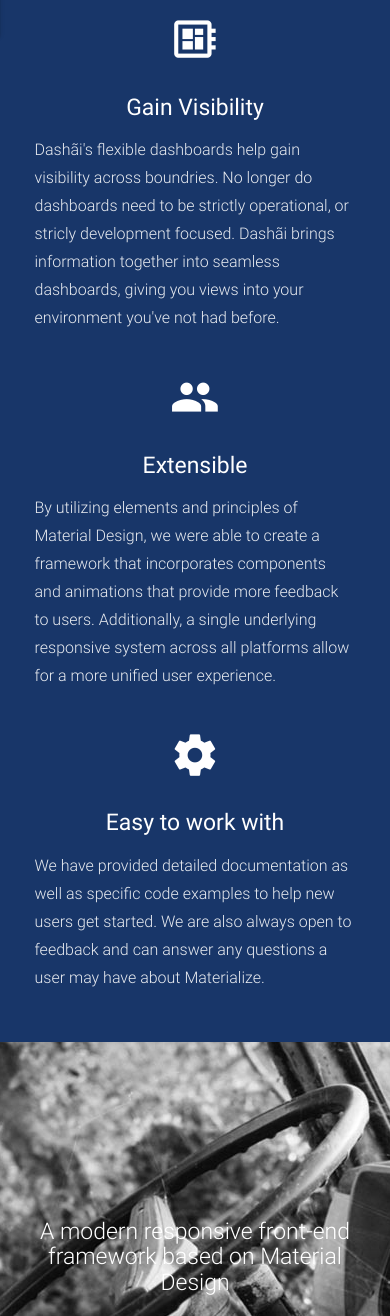
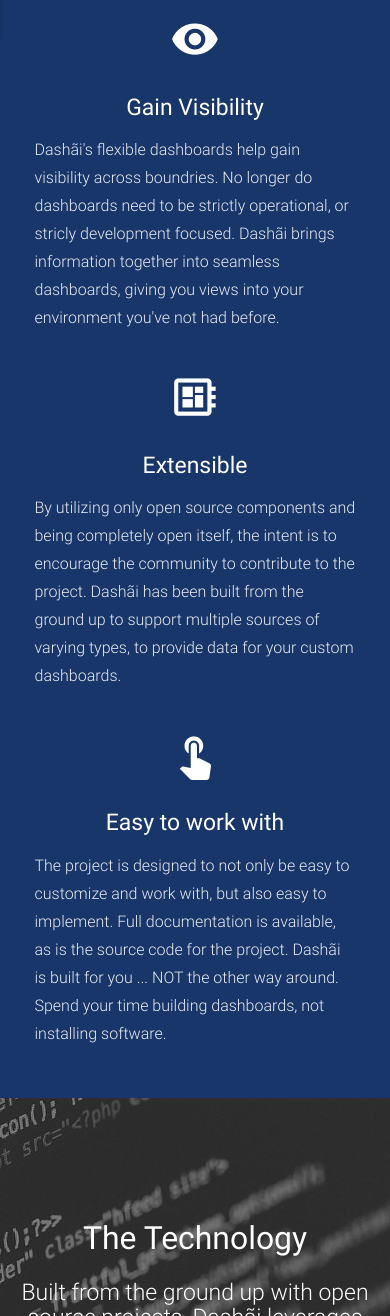
Before and after one commit to my-test-hub/dashai.github.io, a Jekyll site: the page built from index.html, in a window 390 px wide, cut to the strip 924-2240 px from the top of the page. Built offline with Jekyll 4.4.1, drawn with Linux system fonts in a browser that asks for light colours; nearby versions of some CDN libraries; some of the changed text lies outside the part shown.

Commit message:
need to fix mobile

```diff
--- a/_includes/navigation.html
+++ b/_includes/navigation.html
@@ -10,7 +10,11 @@
       </ul>
 
       <ul id="nav-mobile" class="side-nav">
-        <li><a href="#">Navbar Link</a></li>
+        <li><a href="/#features">Features</a></li>
+        <li><a href="#">Tech</a></li>
+        <li><a href="#">Sponsors</a></li>
+        <li><a href="#">Docs</a></li>
+        <li><a class="bold_nav" href="#">Get it now</a></li>
       </ul>
       <a href="#" data-activates="nav-mobile" class="button-collapse"><i class="material-icons">menu</i></a>
     </div>
--- a/css/style.css
+++ b/css/style.css
@@ -5,6 +5,35 @@
  *
  * Made By MaterializeCSS.com
  */
+
+ @media only screen and (max-width : 992px) {
+  .parallax-container .section {
+    /* position: absolute;
+    top: 40%; */
+  }
+  #index-banner .section {
+    /* top: 40%; */
+    padding-top: 30%;
+  }
+  /* .logo {
+    position: relative;
+  }
+  .logo img {
+    position: relative;
+    top: 0;
+    bottom: 0;
+    left: 0;
+    right: 0;
+    margin: auto;
+  } */
+}
+
+@media only screen and (max-width : 600px) {
+  #index-banner .section {
+    /* top: 40%; */
+    padding-top: 30%;
+  }
+}
 
 html {
   background-color: rgb(24,54,105);
@@ -86,24 +115,6 @@
   color: white !important;
   font-size: 10px !important;
 }
-/* .parallax {
-  display: block;
-  position: relative;
-  background-size: cover;
-  background-position: center;
-}
-
-.parallax::before {
-  content: "";
-  display: block;
-  position: absolute;
-  top: 0;
-  bottom: 0;
-  left: 0;
-  right: 0;
-  background: rgba(24,54,105,0.6);
-
-} */
 
 .parallax-container {
   min-height: 380px;
@@ -115,22 +126,6 @@
     width: 100%;
   }
 
-@media only screen and (max-width : 992px) {
-  .parallax-container .section {
-    position: absolute;
-    top: 40%;
-  }
-  #index-banner .section {
-    top: 10%;
-  }
-}
-
-@media only screen and (max-width : 600px) {
-  #index-banner .section {
-    /* top: 0; */
-  }
-}
-
 .icon-block {
   padding: 0 15px;
 }
@@ -141,3 +136,28 @@
 footer.page-footer {
   margin: 0;
 }
+
+.logo img {
+  max-width: 150px;
+  filter: brightness(0) invert(1);
+  -webit-filter: brightness(0) invert(1);
+  /* filter: grayscale(100%);
+  -webkit-filter: grayscale(100%);
+  filter: gray; */
+}
+
+.logo-row {
+  /* margin-top: 10%; */
+  /* transform: translateY(-50%); */
+}
+.logo {
+  position: relative;
+}
+.logo img {
+  position: absolute;
+  top: 0;
+  bottom: 0;
+  left: 0;
+  right: 0;
+  margin: auto;
+}
--- a/index.html
+++ b/index.html
@@ -8,7 +8,7 @@
     <div class="section no-pad-bot">
       <div class="container">
         <br><br>
-        <h1 class="header center white-text text-lighten-2">YOUR DevOps Dashboard</h1>
+        <h3 class="header center white-text text-lighten-2">YOUR DevOps Dashboard</h3>
         <!-- <div class="screenshots">
           <div class="slider">
               <ul class="slides">
@@ -55,7 +55,7 @@
       <div class="row">
         <div class="col s12 m4">
           <div class="icon-block">
-            <h2 class="center white-text"><i class="material-icons">developer_board</i></h2>
+            <h2 class="center white-text"><i class="material-icons">visibility</i></h2>
             <h5 class="center">Gain Visibility</h5>
 
             <p class="light">Dash&atilde;i's flexible dashboards help gain visibility across boundries. No longer do dashboards need to be strictly operational, or stricly development focused. Dash&atilde;i brings information together into seamless dashboards, giving you views into your environment you've not had before. </p>
@@ -64,19 +64,19 @@
 
         <div class="col s12 m4">
           <div class="icon-block">
-            <h2 class="center white-text"><i class="material-icons">group</i></h2>
+            <h2 class="center white-text"><i class="material-icons">developer_board</i></h2>
             <h5 class="center">Extensible</h5>
 
-            <p class="light">By utilizing elements and principles of Material Design, we were able to create a framework that incorporates components and animations that provide more feedback to users. Additionally, a single underlying responsive system across all platforms allow for a more unified user experience.</p>
+            <p class="light">By utilizing only open source components and being completely open itself, the intent is to encourage the community to contribute to the project. Dash&atilde;i has been built from the ground up to support multiple sources of varying types, to provide data for your custom dashboards. </p>
           </div>
         </div>
 
         <div class="col s12 m4">
           <div class="icon-block">
-            <h2 class="center white-text"><i class="material-icons">settings</i></h2>
+            <h2 class="center white-text"><i class="material-icons">touch_app</i></h2>
             <h5 class="center">Easy to work with</h5>
 
-            <p class="light">We have provided detailed documentation as well as specific code examples to help new users get started. We are also always open to feedback and can answer any questions a user may have about Materialize.</p>
+            <p class="light">The project is designed to not only be easy to customize and work with, but also easy to implement. Full documentation is available, as is the source code for the project. Dash&atilde;i is built for you ... NOT the other way around. Spend your time building dashboards, not installing software. </p>
           </div>
         </div>
       </div>
@@ -89,24 +89,48 @@
     <div class="section no-pad-bot">
       <div class="container">
         <div class="row center">
-          <h5 class="header col s12 light">A modern responsive front-end framework based on Material Design</h5>
+          <h4 class="header center white-text text-lighten-2">The Technology</h4>
+          <h5 class="header col s12 light">Built from the ground up with open source projects, Dash&atilde;i leverages these key leading technologies</h5>
         </div>
       </div>
     </div>
-    <div class="parallax"><img src="background2.jpg" alt="Unsplashed background img 2"></div>
+    <div class="parallax"><img src="img/code-1839406_1280_blue.jpg" alt="Unsplashed background img 2"></div>
   </div>
 
   <div class="container">
     <div class="section">
-
-      <div class="row">
-        <div class="col s12 center">
-          <h3><i class="mdi-content-send brown-text"></i></h3>
-          <h4>Contact Us</h4>
-          <p class="left-align light">Lorem ipsum dolor sit amet, consectetur adipiscing elit. Nullam scelerisque id nunc nec volutpat. Etiam pellentesque tristique arcu, non consequat magna fermentum ac. Cras ut ultricies eros. Maecenas eros justo, ullamcorper a sapien id, viverra ultrices eros. Morbi sem neque, posuere et pretium eget, bibendum sollicitudin lacus. Aliquam eleifend sollicitudin diam, eu mattis nisl maximus sed. Nulla imperdiet semper molestie. Morbi massa odio, condimentum sed ipsum ac, gravida ultrices erat. Nullam eget dignissim mauris, non tristique erat. Vestibulum ante ipsum primis in faucibus orci luctus et ultrices posuere cubilia Curae;</p>
+      <h4 class="header center white-text text-lighten-2">Projects</h4>
+      <div class="row center"><p><br> </p></div>
+      <div class="row center">
+        <div class="logo-row col l1 m0 s0"></div>
+        <div class="logo-row col l2 m12 s12">
+          <div class="logo">
+            <a href="https://www.redhat.com/en"><img class="responsive-img" style="" src="/img/logos/grafana.png"></a>
+          </div>
         </div>
+        <div class="logo-row col l2 m12 s12">
+          <div class="logo">
+            <a href="https://github.com/features"><img class="responsive-img" style="" src="/img/logos/influxdb.png"></a>
+          </div>
+        </div>
+        <div class="logo-row col l2 m12 s12">
+          <div class="logo">
+            <a href="https://www.mongodb.com"><img class="responsive-img" style="max-width: 125px;" src="/img/logos/PatternFly_Logo.png"></a>
+          </div>
+        </div>
+        <div class="logo-row col l2 m12 s12">
+          <div class="logo">
+            <a href="https://www.aquasec.com/"><img class="responsive-img" style="" src="/img/logos/prometheus_logo.png"></a>
+          </div>
+        </div>
+        <div class="logo-row col l2 m12 s12">
+          <div class="logo">
+            <a href="https://www.sysdig.org"><img class="responsive-img" style="" src="/img/logos/nagios-logo.png"></a>
+          </div>
+        </div>
+        <div class="logo-row col l1 m0 s0"></div>
       </div>
-
+      <div class="row center"><p><br> </p></div>
     </div>
   </div>
 
@@ -138,6 +162,7 @@
     });
     $(document).ready(function(){
       $('.materialboxed').materialbox();
+      <!-- $('.sidenav').sidenav(); -->
       $('.fade').slick({
         dots: true,
         arrows: true,
```
Also changed, not shown: img/code-1839406_1280_blue.jpg (added), img/logos/2000px-Postgresql_elephant.svg.png (added), img/logos/Influxdb_logo.svg.png (added), img/logos/PatternFly_Logo.png (added), img/logos/grafana.png (added), img/logos/influxdb.png (added), img/logos/nagios-logo.png (added), img/logos/prometheus_logo.png (added).
